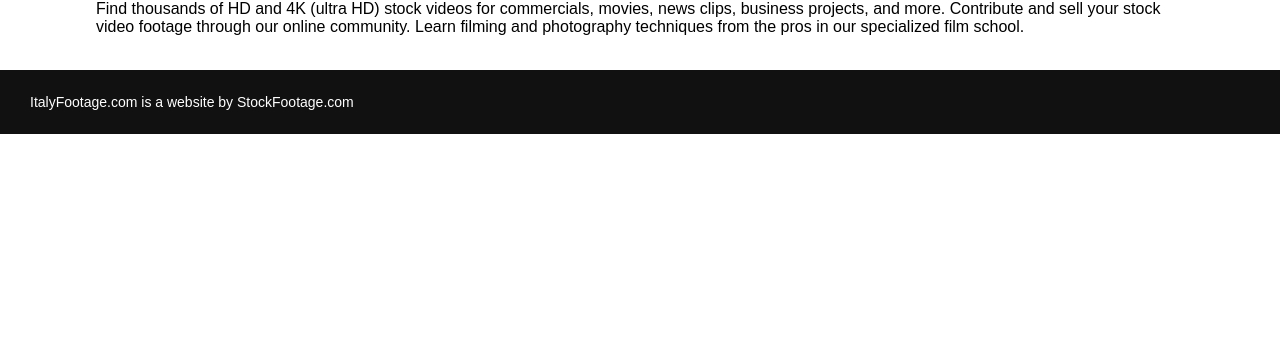
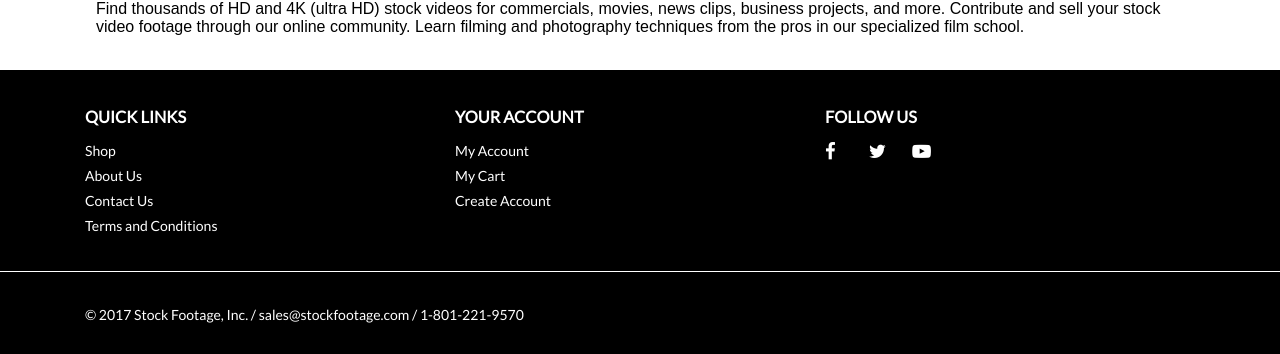
Before and after one commit to mahburg/italy-footage, a React (Create React App) app: page / in a window 1280 px wide. Shown: the part 1335-1689 px from the top of the page. Before the commit the page ends 1469 px from the top, so only its background shows below. Built offline with nearby package versions, Linux system fonts and the light colour scheme.

Commit message:
Added footer and fixed some mobile responsive bugs.

```diff
--- a/public/index.html
+++ b/public/index.html
@@ -10,8 +10,8 @@
     -->
     <link rel="manifest" href="%PUBLIC_URL%/manifest.json">
     <link rel="shortcut icon" href="https://stockfootage.com/favicon.ico">
-    <link href="https://fonts.googleapis.com/css?family=Open+Sans" rel="stylesheet">
-    <!-- <link rel="stylesheet" href="https://maxcdn.bootstrapcdn.com/font-awesome/4.5.0/css/font-awesome.min.css"> -->
+    <link href="https://fonts.googleapis.com/css?family=Open+Sans|Lato" rel="stylesheet">
+    <link rel="stylesheet" href="https://maxcdn.bootstrapcdn.com/font-awesome/4.5.0/css/font-awesome.min.css">
     <!--
       Notice the use of %PUBLIC_URL% in the tags above.
       It will be replaced with the URL of the `public` folder during the build.
--- a/src/App.css
+++ b/src/App.css
@@ -139,7 +139,7 @@
 }
 .rf{
   text-decoration: none;
-  text-shadow: 1px 1px 1px #555;
+  /* text-shadow: 1px 1px 1px #555; */
   color: black;
 }
 .catagories {
@@ -162,6 +162,16 @@
   justify-items: center;
   align-items: center;
 }
+
+.mobile-contributor-previews{
+  display: none;
+  width: 100%;
+  grid-template-columns: repeat(1, 1fr);
+  grid-gap: 25px;
+  justify-items: center;
+  align-items: center;
+}
+
 .contributor-previews div:nth-child(3n+1){
   justify-self: start;
 }
@@ -181,20 +191,6 @@
   width: 100%;
 }
 
-footer{
-  background-color: #111;
-  color: white;
-  padding: 10px 30px;
-  font-size: 14px;
-}
-footer a{
-  color: white;
-  text-decoration: none;
-}
-
-
-
-
 
 
 @media (max-width: 1190px){
@@ -210,9 +206,9 @@
     grid-template-columns: repeat(3, 1fr);
   }
 }
-@media (max-width: 420px) {
+@media (max-width: 435px) {
   section{
-    width: 100%;
+    width: 95%;
   }
   .catagories {
     grid-template-columns: repeat(2, 1fr);
@@ -222,6 +218,12 @@
     width: 250px;
     justify-self: start !important;
   }
+  .contributor-previews{
+    display: none;
+  }
+  .mobile-contributor-previews{
+    display: grid;
+  }
 }
 @media (max-width: 360px) {
   .interact-box{
@@ -229,8 +231,14 @@
   }
 }
 
-@media (max-width: 300px) {
+@media (max-width: 330px) {
   .interact-box{
     width: 270px;
   }
 }
+
+@media (max-width: 300px) {
+  .interact-box{
+    width: 250px;
+  }
+}
--- a/src/App.js
+++ b/src/App.js
@@ -1,4 +1,6 @@
 import React, { Component } from 'react';
+
+import Footer from './components/Footer/Footer';
 
 import './App.css';
 
@@ -70,25 +72,39 @@
           <div className="hr-red"/>
           <section className="contributors">
             <h1><span className="contrib-show">Contributors Showcase</span> - Inspired to Create</h1>
+
+
             <div className="contributor-previews">
               <div className="contributor-preview">
                 <iframe title="1" width="350" height="195" src="https://www.youtube.com/embed/ydJ04HAKYjk" frameBorder="0" allowFullScreen></iframe>
               </div>
               <div className="contributor-preview">
-                <iframe title="2" width="350" height="195" src="https://www.youtube.com/embed/a9p5US3v25s" frameBorder="0" allowFullScreen></iframe>
+                {/* <iframe title="2" width="350" height="195" src="https://www.youtube.com/embed/a9p5US3v25s" frameBorder="0" allowFullScreen></iframe> */}
+                <iframe src="https://player.vimeo.com/video/60775799" width="350" height="195" frameborder="0" webkitAllowFullScreen mozAllowFullScreen allowFullScreen></iframe>
               </div>
               <div className="contributor-preview">
                 <iframe title="3" width="350" height="195" src="https://www.youtube.com/embed/M-2N_YdzxV4" frameBorder="0" allowFullScreen></iframe>
               </div>
             </div>
+
+            <div className="mobile-contributor-previews">
+              <div className="contributor-preview">
+                <iframe title="1" width="250" height="150" src="https://www.youtube.com/embed/ydJ04HAKYjk" frameBorder="0" allowFullScreen></iframe>
+              </div>
+              <div className="contributor-preview">
+                <iframe title="2" width="250" height="150" src="https://www.youtube.com/embed/a9p5US3v25s" frameBorder="0" allowFullScreen></iframe>
+              </div>
+              <div className="contributor-preview">
+                <iframe title="3" width="250" height="150" src="https://www.youtube.com/embed/M-2N_YdzxV4" frameBorder="0" allowFullScreen></iframe>
+              </div>
+            </div>
+
             <br/>
             <p>Find thousands of HD and 4K (ultra HD) stock videos for commercials, movies, news clips, business projects, and more.  Contribute and sell your stock video footage through our online community.  Learn filming and photography techniques from the pros in our specialized film school.</p>
           </section>
           <br/>
         </div>
-        <footer>
-          <p>ItalyFootage.com is a website by <a href="https://stockfootage.com">StockFootage.com</a></p>
-        </footer>
+        <Footer/>
       </div>
     );
   }
--- /dev/null
+++ b/src/components/Footer/Footer.css
@@ -0,0 +1,66 @@
+footer{
+    background-color: black;
+    color: white;
+    font-size: 14px;
+    font-family: 'Lato', sans-serif;
+    font-weight: 200;
+}
+footer a{
+color: white;
+text-decoration: none;
+}
+.footer-sec{
+    padding: 20px 85px;
+    width: 100%;
+}
+.quick-links{
+    display: grid;
+    grid-template-columns: repeat(3, 1fr);
+    grid-row-gap: 15px;
+}
+
+.link-list{
+    display: grid;
+    grid-template-columns: repeat(1, 1fr);
+    grid-gap: 8px;
+}
+
+.link-list a:hover{
+    color: red;
+}
+
+.social-links{
+    width: fit-content;
+    display: grid;
+    grid-template-columns: repeat(3, 1fr);
+    grid-gap: 25px;
+}
+.fa-facebook:hover{
+    color: rgb(77, 77, 216);
+}
+
+.fa-twitter:hover{
+    color: rgb(122, 208, 236);
+}
+
+.fa-youtube-play:hover{
+    color: rgb(248, 43, 43);
+}
+
+.white-line{
+    height: 1px;
+    width: 100%;
+    background-color: white;
+}
+
+@media (max-width: 660px){
+    .quick-links{
+        grid-template-columns: repeat(2, 1fr);
+    }
+}
+
+@media (max-width: 530px){
+    .quick-links{
+        grid-template-columns: repeat(1, 1fr);
+    }
+}
--- /dev/null
+++ b/src/components/Footer/Footer.js
@@ -0,0 +1,47 @@
+import React, { Component } from 'react';
+
+import './Footer.css';
+
+class Footer extends Component{
+
+    render(){
+        return(
+            <footer>
+                <section className="quick-links footer-sec">
+                    <div className="link-sec">
+                        <h3>QUICK LINKS</h3>
+                        <div className="link-list">
+                            <a href="http://stockfootage.com/shop/" className="footer-link">Shop</a>
+                            <a href="http://stockfootage.com/stock-footage-info/" className="footer-link">About Us</a>
+                            <a href="http://stockfootage.com/contact-us/" className="footer-link">Contact Us</a>
+                            <a href="https://stockfootage.com/terms-conditions/" className="footer-link">Terms and Conditions</a>
+                        </div>
+                    </div>
+                    <div className="link-sec">
+                        <h3>YOUR ACCOUNT</h3>
+                        <div className="link-list">
+                            <a href="https://stockfootage.com/my-account/" className="footer-link">My Account</a>
+                            <a href="https://stockfootage.com/cart/" className="footer-link">My Cart</a>
+                            <a href="https://stockfootage.com/my-account/" className="footer-link">Create Account</a>
+                        </div>
+                    </div>
+                    <div className="link-sec">
+                        <h3>FOLLOW US</h3>
+                        <div className="social-links">
+                            <a target="_blank" href="https://www.facebook.com/stockfootageinc"><i className="fa fa-facebook fa-lg"></i></a>
+                            <a target="_blank" href="https://twitter.com/stockfootageinc"><i className="fa fa-twitter fa-lg"></i></a>
+                            <a target="_blank" href="https://www.youtube.com/user/HQMEDIA"><i className="fa fa-youtube-play fa-lg"></i></a>
+                        </div>
+                    </div>
+                </section>
+                <br/>
+                <div className="white-line"></div>
+                <section className="footer-sec">
+                    <p>© 2017 Stock Footage, Inc. / sales@stockfootage.com / 1-801-221-9570</p>
+                </section>
+            </footer>
+        )
+    }
+}
+
+export default Footer;
```
